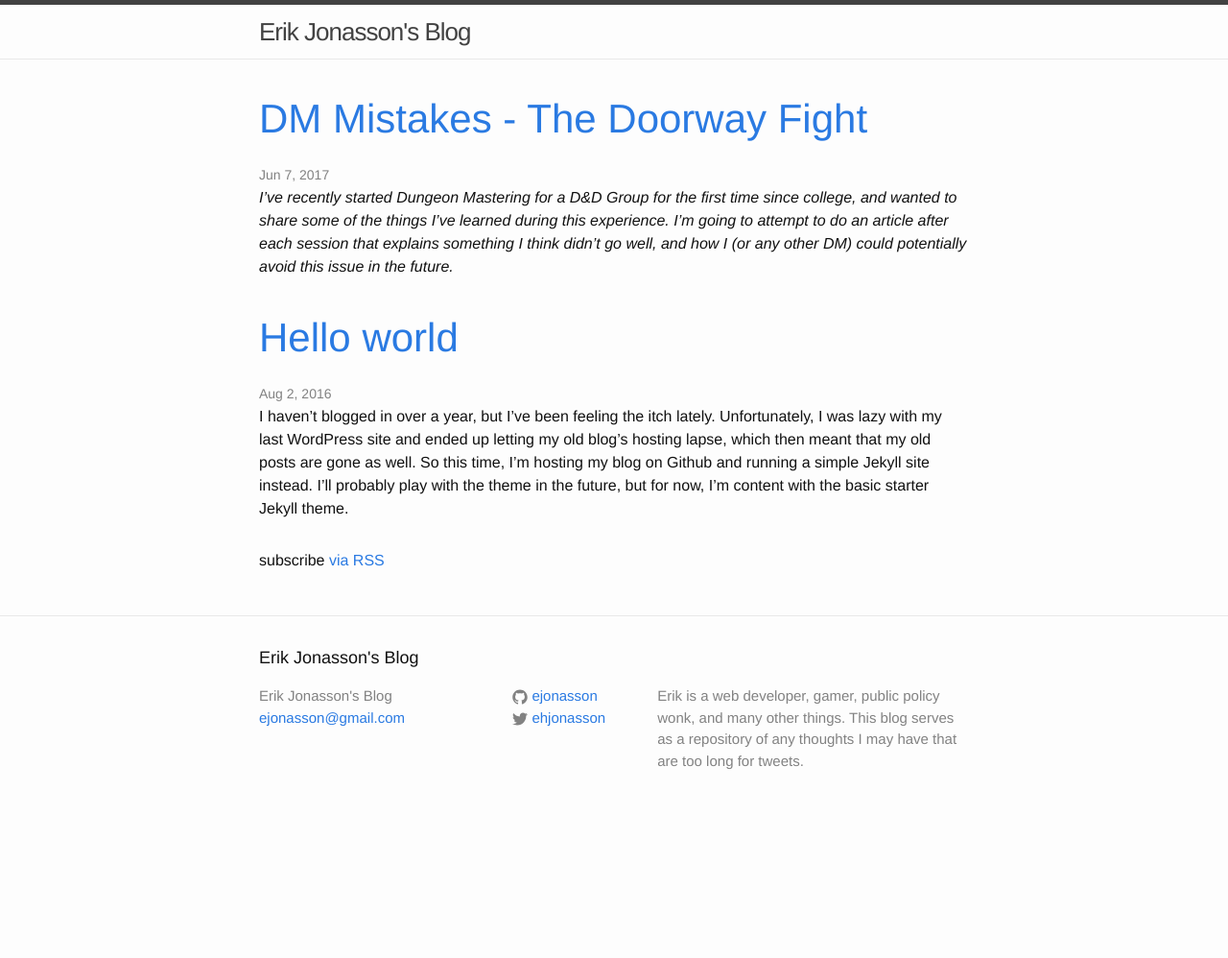
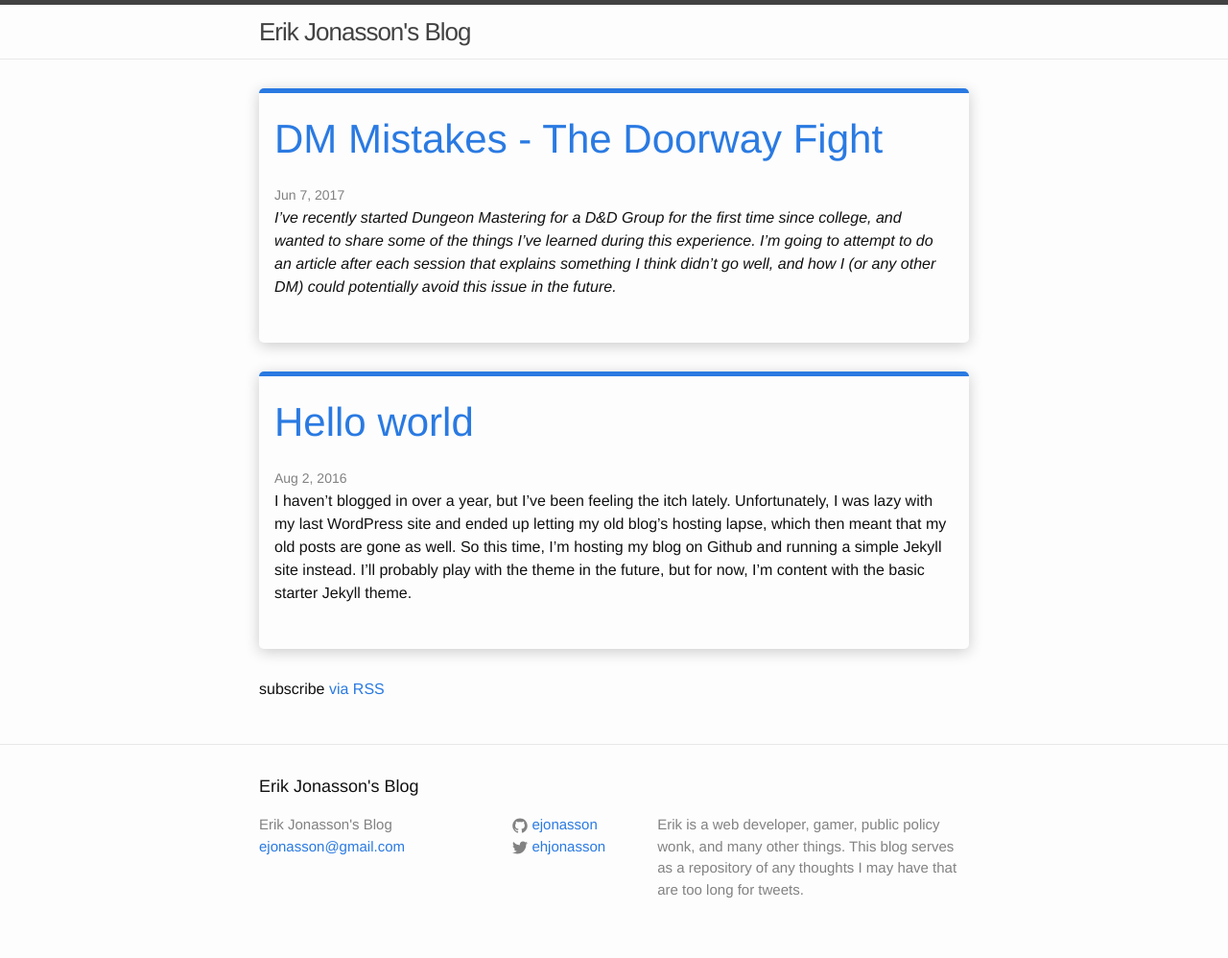
Before and after one commit to ejonasson/ejonasson.github.io, a Jekyll site: the page built from index.html, in a window 1280 px wide. Shown: the whole page at 96% size. Built offline with Jekyll 4.4.1, drawn with Linux system fonts in a browser that asks for light colours; before the commit the page ends 900 px from its top, so only the background shows below that.

Commit message:
Style Updates

```diff
--- /dev/null
+++ b/_sass/_post-list.scss
@@ -0,0 +1,8 @@
+.post-list {}
+
+  .post-list__single {
+    box-shadow: $subtle-box-shadow;
+    border-radius: 5px;
+    border-top: 5px solid $brand-color;
+    padding: 1rem;
+  }
--- /dev/null
+++ b/_sass/_post.scss
@@ -0,0 +1,6 @@
+.post {
+    border-top: 5px solid $brand-color;
+    box-shadow: $subtle-box-shadow;
+    border-radius: 5px;
+    padding: 1rem;
+}
--- a/css/main.scss
+++ b/css/main.scss
@@ -28,7 +28,7 @@ $content-width:    800px;
 $on-palm:          600px;
 $on-laptop:        800px;
 
-
+$subtle-box-shadow: 0px 3px 15px rgba(0,0,0,0.2);
 
 // Use media queries like this:
 // @include media-query($on-palm) {
@@ -49,5 +49,7 @@ $on-laptop:        800px;
 @import
         "base",
         "layout",
-        "syntax-highlighting"
+        "syntax-highlighting",
+        'post-list',
+        'post'
 ;
--- a/index.html
+++ b/index.html
@@ -5,7 +5,7 @@ layout: default
 <div class="home">
   <ul class="post-list">
     {% for post in site.posts %}
-      <li>
+      <li class="post-list__single">
         <h2>
           <a class="post-link" href="{{ post.url | prepend: site.baseurl }}">{{ post.title }}</a>
         </h2>
```
